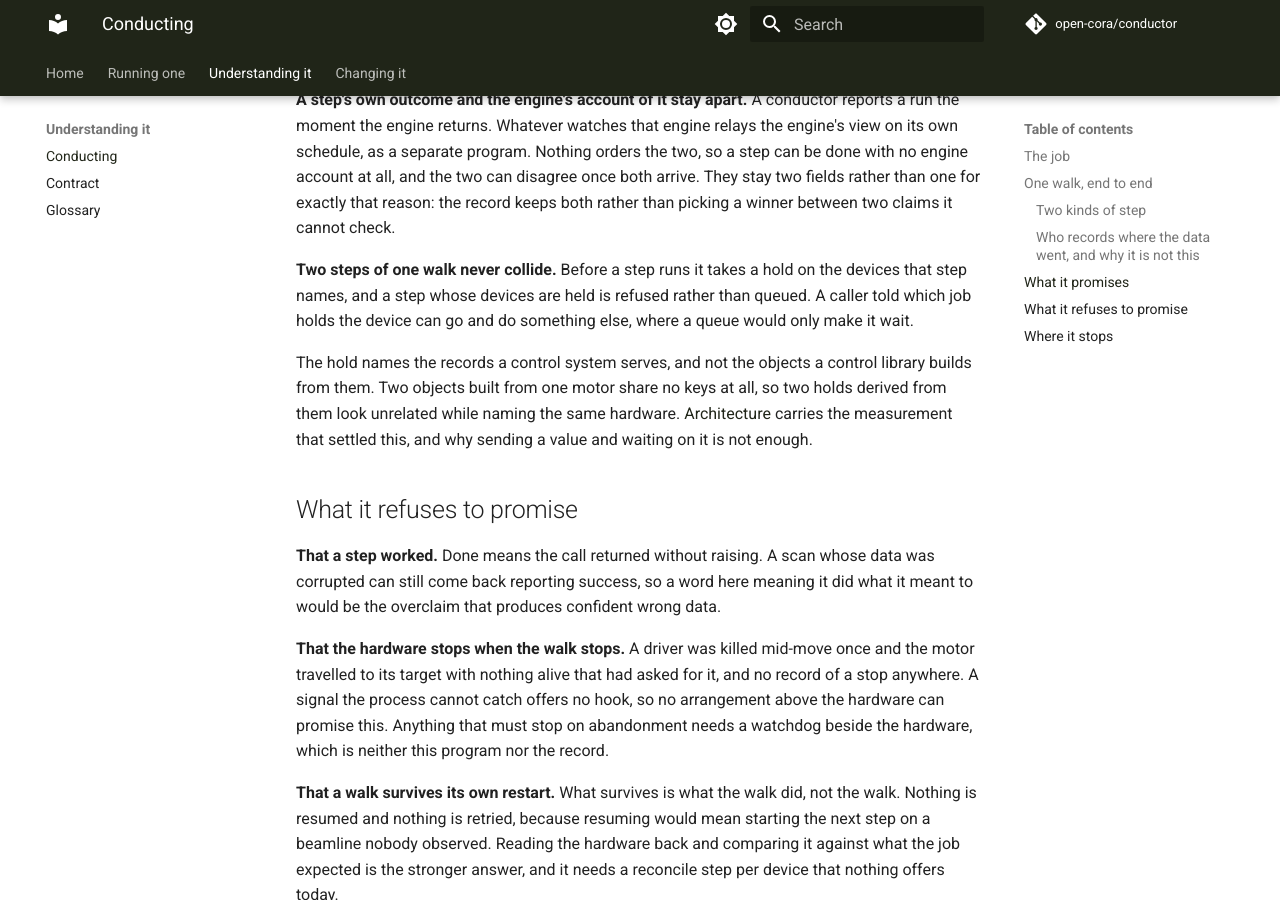
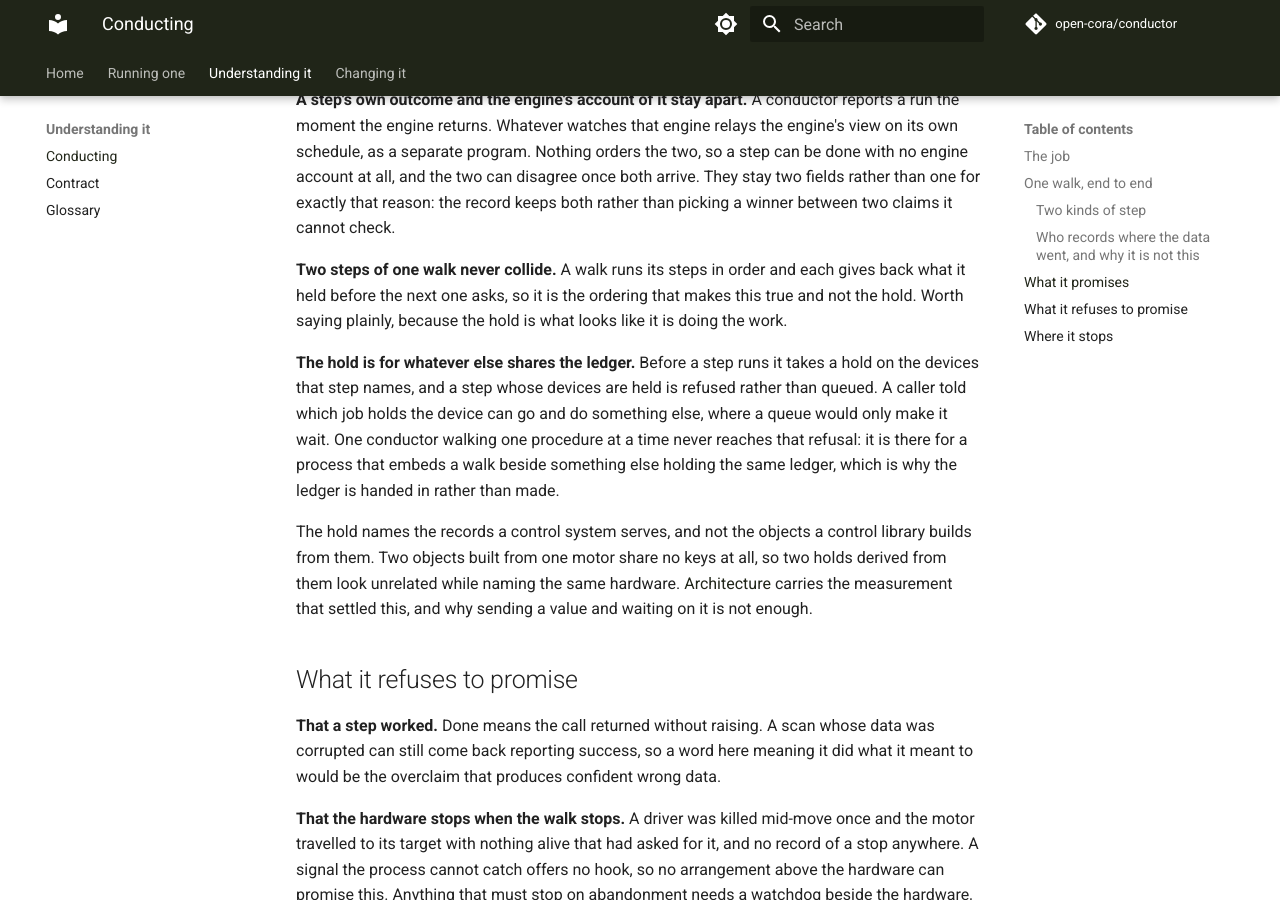
Before and after one commit to open-cora/conductor, an MkDocs documentation site: the page built from docs/conducting.md, in a window 1280 px wide and 900 px high, scrolled down 2523 px. Built offline with MkDocs 1.6.1 and Material for MkDocs 9.7.7, drawn with Linux system fonts in a browser that asks for light colours; some web fonts are replaced; comment, search, counter and statistics services are not loaded.

Commit message:
docs(conductor): a refusal the shipped daemon cannot produce
conducting.md promised that two steps of one walk never collide because a
step whose devices are held is refused rather than queued, and
outcomes.Refused called itself the conductor doing the one job it exists
for.

The sentence is true and the mechanism named is not what makes it true. A
walk runs its steps in order and each releases before the next acquires,
so two steps of one walk naming the same motor both come back Done.
Measured, along with two sequential walks sharing a ledger, which also
both finish. serve is one loop, there is no threading anywhere in the
package, and __main__ calls it once, so nothing the daemon can do reaches
a Refused. It is there for a process embedding a walk beside something
else holding the same ledger, and that is now what both say.

Every test that produces one first places a holder by hand, including
test_two_walks_sharing_a_ledger_do_not_both_get_one_motor, which completed
a walk, hand-acquired, then walked again. The name claimed a collision the
design cannot produce and the first walk contributed nothing. It now
asserts the property that is real and was untested, that a walk gives its
ledger back so the next one over the same motor runs, and says why the
refusal needs a hand placed.

Co-Authored-By: Claude Opus 5 (1M context) <noreply@anthropic.com>

```diff
--- a/docs/conducting.md
+++ b/docs/conducting.md
@@ -129,10 +129,18 @@ two can disagree once both arrive. They stay two fields rather than one for
 exactly that reason: the record keeps both rather than picking a winner between
 two claims it cannot check.
 
-**Two steps of one walk never collide.** Before a step runs it takes a hold on
-the devices that step names, and a step whose devices are held is refused
-rather than queued. A caller told which job holds the device can go and do
-something else, where a queue would only make it wait.
+**Two steps of one walk never collide.** A walk runs its steps in order and
+each gives back what it held before the next one asks, so it is the ordering
+that makes this true and not the hold. Worth saying plainly, because the hold
+is what looks like it is doing the work.
+
+**The hold is for whatever else shares the ledger.** Before a step runs it
+takes a hold on the devices that step names, and a step whose devices are held
+is refused rather than queued. A caller told which job holds the device can go
+and do something else, where a queue would only make it wait. One conductor
+walking one procedure at a time never reaches that refusal: it is there for a
+process that embeds a walk beside something else holding the same ledger,
+which is why the ledger is handed in rather than made.
 
 The hold names the records a control system serves, and not the objects a
 control library builds from them. Two objects built from one motor share no
```
Also changed, not shown: 2 other files.
